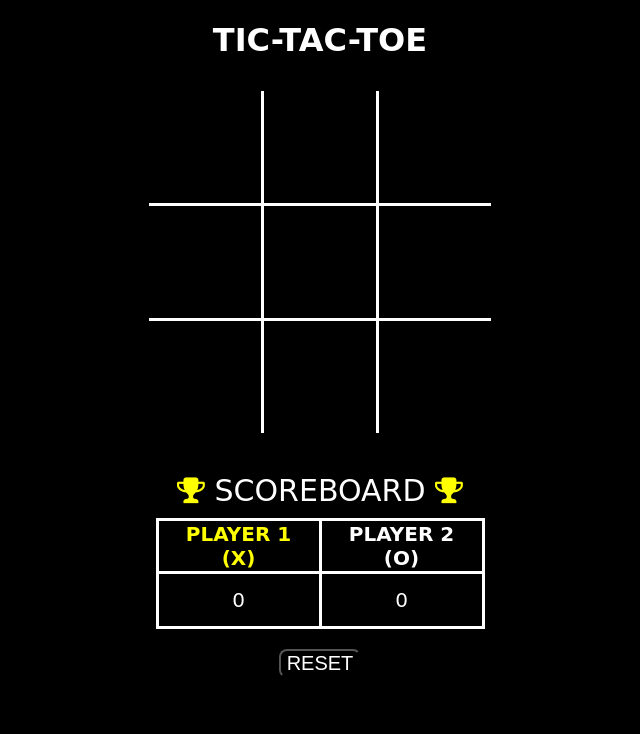
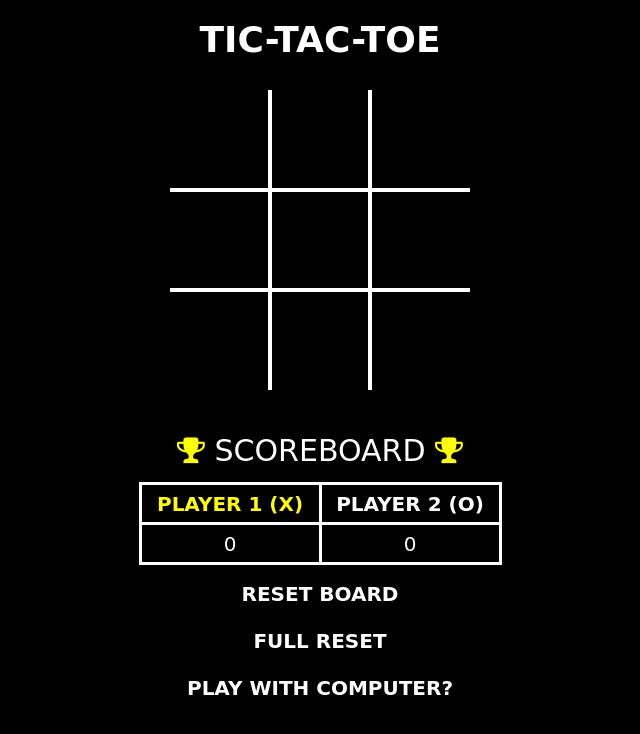
Before and after one commit to kgoel9899/TTT-Web, a plain HTML site: page index.html in a window 1280 px wide. Shown: the whole page, without its empty margins (320-960 px from the left). Drawn offline with nearby package versions, Linux system fonts and the light colour scheme.

Commit message:
added computer

```diff
--- a/a.css
+++ b/a.css
@@ -5,38 +5,43 @@ body {
 }
 h1 {
 	text-align: center;
-	padding-bottom: 10px;
+	padding-bottom: 20px;
 	color: white;
 	font-weight: bold;
 	text-align: center;
 	vertical-align: middle;
 }
-.tab1 td {
-	border:  3px solid white;
-	height:  110px;
-	width:  110px;
-	text-align:  center;
-	font-size:  75px;
+.box {
+	display: flex;
+	align-items: center;
+	justify-content: center;
+	width: 100px;
+	height: 100px;
+	font-weight: bold;
+	font-size: 60px;
+	border: 2px solid white;
+}
+.box:hover {
 	cursor: pointer;
 }
-.tab1 table {
-	border-collapse: collapse;
-	margin: auto;
+.tab1 {
+	display: grid;
+	width: 300px;
+	height: 300px;
+	grid-template-columns: auto auto auto;
+	margin: 0 auto;
 }
-.tab1 table tr td:first-child {
-	border-left: 0;
+#c00, #c01, #c02 {
+	border-top: none;
 }
-.tab1 table tr:first-child td {
-	border-top: 0;
+#c02, #c12, #c22 {
+	border-right: none;
 }
-.tab1 table tr td:last-child {
-	border-right: 0;
+#c00, #c10, #c20 {
+	border-left: none;
 }
-.tab1 table tr:last-child td {
-	border-bottom: 0;
-}
-.styl {
-	color: yellow;
+#c20, #c21, #c22 {
+	border-bottom: none;
 }
 .score {
 	font-size: 30px;
@@ -53,22 +58,38 @@ h1 {
 }
 .tab2 th, td {
 	border:  3px solid white;
-	height:  50px;
-	width:  140px;
+	height:  40px;
+	width:  180px;
 	text-align:  center;
 	font-size:  20px;
 }
 .tab2 th {
 	padding: 0px 10px;
 }
-.btn {
+.butto {
+	display: flex;
+	align-items: center;
+	justify-content: center;
+	flex-direction: column;
 	text-align: center;
-	margin: 20px auto;
+	margin: 10px auto;
 }
-.btn button {
+button {
+	outline: none;
 	font-size: 20px;
 	border-radius: 8px;
-	cursor: pointer;
 	background-color: transparent;
 	color: white;
+	font-weight: bold;
+	padding: 5px;
+	margin-bottom: 8px;
+	border: 0px solid black;
 }
+button:hover {
+	cursor: pointer;
+	background-color: white;
+	color: black;
+}
+.styl {
+	color: yellow;
+}
--- a/a.js
+++ b/a.js
@@ -4,20 +4,58 @@ var wins = -1;
 var heads = document.getElementsByTagName("th");
 var prevturn = 0;
 var turn = prevturn;
+var cmp = 0;
 function func(idd) {
 	// console.log(idd[1]);
 	var i = idd[1] - '0';
 	var j = idd[2] - '0';
-	if(board[i][j] == '.') {
+	if(board[i][j] == '.' && wins == -1) {
+		if(cmp == 1) {
+			turn = 0;
+			prevturn = 0;
+			console.log(cmp);
+			document.getElementById(idd).innerText = symbols[turn];
+			board[i][j] = symbols[turn];
+			var ans = check(symbols[turn]);
+			var d = draw();
+			if(ans === 0) {
+				wins = 0;
+				setTimeout(function() {
+				  	alert("Congratulations, Player 1 won.");
+				}, 10);
+				setTimeout(updsc, 100);
+			} else if(d == 1) {
+				setTimeout(function() {
+				  	alert("Oops, It's a Draw.");
+				}, 10);
+				setTimeout(updsc, 100);
+			} else {
+				computerChance();
+				ans = check('O');
+				d = draw();
+				if(ans === 1) {
+					wins = 1;
+					setTimeout(function() {
+					  	alert("Oops, Computer won.");
+					}, 10);
+					setTimeout(updsc, 100);
+				} else if(d === 1) {
+					setTimeout(function() {
+					  	alert("Oops, It's a Draw.");
+					}, 10);
+					setTimeout(updsc, 100);
+				}
+			}
+		} else {
 			// console.log(turn);
 			document.getElementById(idd).innerText = symbols[turn];
 			// document.getElementById(idd).setAttribute("class", "styl");
 			console.log(heads[0]);
 			if(turn == 0) {
-			heads[1].setAttribute("class", "styl");
+				heads[1].classList.add("styl");
 				heads[0].classList.remove("styl");
 			} else {
-			heads[0].setAttribute("class", "styl");
+				heads[0].classList.add("styl");
 				heads[1].classList.remove("styl");
 			}
 			board[i][j] = symbols[turn];
@@ -28,25 +66,31 @@ function func(idd) {
 				wins = 0;
 				heads[0].classList.remove("styl");
 				heads[1].classList.remove("styl");
+				heads[0].classList.add("styl");
 				setTimeout(function() {
-			  	alert("Congratulations, Player 1" + " won.");
+				  	alert("Congratulations, Player 1 won.");
 				}, 10);
-			setTimeout(reset, 100);
+				setTimeout(updsc, 100);
+				// setTimeout(reset, 100);
 			} else if(ans === 1) { //player 2 wins
 				heads[0].classList.remove("styl");
 				heads[1].classList.remove("styl");
+				heads[1].classList.add("styl");
 				wins = 1;
 				setTimeout(function() {
-			  	alert("Congratulations, Player 2 " + " won.");
+				  	alert("Congratulations, Player 2 won.");
 				}, 10);
-			setTimeout(reset, 100);
+				setTimeout(updsc, 100);
+				// setTimeout(reset, 100);
 			} else if(d === 1) {
 				heads[0].classList.remove("styl");
 				heads[1].classList.remove("styl");
 				setTimeout(function() {
 				  	alert("It's a Draw.");
 				}, 10);
-			setTimeout(reset, 100);
+				setTimeout(updsc, 100);
+				// setTimeout(reset, 100);
+			}
 		}
 	}
 }
@@ -57,9 +101,9 @@ function check(p) {
 	for(var i=0;i<3;i++) {
 		if(board[i][0] === board[i][1] && board[i][1] === board[i][2] && board[i][2] === p) {
 			var id1 = "c" + i + 0, id2 = "c" + i + 1, id3 = "c" + i + 2;
-			document.getElementById(id1).setAttribute("class", "styl");
-			document.getElementById(id2).setAttribute("class", "styl");
-			document.getElementById(id3).setAttribute("class", "styl");
+			document.getElementById(id1).classList.add("styl");
+			document.getElementById(id2).classList.add("styl");
+			document.getElementById(id3).classList.add("styl");
 			flag = 1;
 			break;
 		}
@@ -74,9 +118,9 @@ function check(p) {
 	for(var i=0;i<3;i++) {
 		if(board[0][i] === board[1][i] && board[1][i] === board[2][i] && board[2][i] === p) {
 			var id1 = "c" + 0 + i, id2 = "c" + 1 + i, id3 = "c" + 2 + i;
-			document.getElementById(id1).setAttribute("class", "styl");
-			document.getElementById(id2).setAttribute("class", "styl");
-			document.getElementById(id3).setAttribute("class", "styl");
+			document.getElementById(id1).classList.add("styl");
+			document.getElementById(id2).classList.add("styl");
+			document.getElementById(id3).classList.add("styl");
 			flag = 1;
 			break;
 		}
@@ -90,9 +134,9 @@ function check(p) {
 	}
 	if(board[0][0] === board[1][1] && board[1][1] === board[2][2] && board[2][2] === p) {
 		var id1 = "c" + 0 + 0, id2 = "c" + 1 + 1, id3 = "c" + 2 + 2;
-		document.getElementById(id1).setAttribute("class", "styl");
-		document.getElementById(id2).setAttribute("class", "styl");
-		document.getElementById(id3).setAttribute("class", "styl");
+		document.getElementById(id1).classList.add("styl");
+		document.getElementById(id2).classList.add("styl");
+		document.getElementById(id3).classList.add("styl");
 		flag = 1;
 	}
 	if(flag === 1) {
@@ -104,9 +148,9 @@ function check(p) {
 	}
 	if(board[0][2] === board[1][1] && board[1][1] === board[2][0] && board[2][0] === p) {
 		var id1 = "c" + 0 + 2, id2 = "c" + 1 + 1, id3 = "c" + 2 + 0;
-		document.getElementById(id1).setAttribute("class", "styl");
-		document.getElementById(id2).setAttribute("class", "styl");
-		document.getElementById(id3).setAttribute("class", "styl");
+		document.getElementById(id1).classList.add("styl");
+		document.getElementById(id2).classList.add("styl");
+		document.getElementById(id3).classList.add("styl");
 		flag = 1;
 	}
 	if(flag === 1) {
@@ -118,7 +162,20 @@ function check(p) {
 	}
 }
 
-function reset() {
+function computerChance() {
+	for(var i=0;i<3;i++) {
+		for(var j=0;j<3;j++) {
+			if(board[i][j] === '.') {
+				board[i][j] = 'O';
+				var id1 = "c" + i + j;
+				document.getElementById(id1).innerText = 'O';
+				return;
+			}
+		}
+	}
+}
+
+function updsc() {
 	var psc1, psc2, pi1, pi2;
 	if(wins == 0) {
 		psc1 = document.getElementById("p1score");
@@ -136,7 +193,18 @@ function reset() {
 		pi1 = psc1.innerText;
 		pi2 = psc2.innerText;
 	}
-	var all = document.getElementsByTagName("td");
+	if(wins != -1) {
+		psc1.innerText = (pi1 - '0') + 1;
+		psc2.innerText = pi2;
+	} else {
+		psc1.innerText = pi1;
+		psc2.innerText = pi2;
+	}
+}
+
+function reset() {
+	var all = document.getElementsByClassName("box");
+	// console.log(all);
 	for(var i=0;i<all.length;i++) {
 		all[i].innerText = '';
 		all[i].classList.remove("styl");
@@ -146,21 +214,18 @@ function reset() {
 			board[i][j] = '.';
 		}
 	}
-	if(wins != -1) {
-		psc1.innerText = (pi1 - '0') + 1;
-		psc2.innerText = pi2;
-	} else {
-		psc1.innerText = pi1;
-		psc2.innerText = pi2;
-	}
 	wins = -1;
 	prevturn ^= 1;
 	turn = prevturn;
+	if(cmp == 1) {
+		prevturn = 0;
+		turn = prevturn;
+	}
 	if(turn == 0) {
-		heads[0].setAttribute("class", "styl");
+		heads[0].classList.add("styl");
 		heads[1].classList.remove("styl");
 	} else {
-		heads[1].setAttribute("class", "styl");
+		heads[1].classList.add("styl");
 		heads[0].classList.remove("styl");
 	}
 }
@@ -176,8 +241,27 @@ function draw() {
 	return 1;
 }
 
+function change() {
+	var comp = document.getElementById("namech");
+	if(comp.innerText == "MULTIPLAYER?") {
+		comp.innerText = "PLAY WITH COMPUTER?";
+		heads[1].innerText = "PLAYER 2 (O)";
+		cmp = 0;
+	} else {
+		comp.innerText = "MULTIPLAYER?";
+		heads[1].innerText = "COMPUTER (O)";
+		cmp = 1;
+		heads[0].classList.add("styl");
+		heads[1].classList.remove("styl");
+	}
+	wins = -1;
+	fullrst();
+}
+
 function fullrst() {
-	var all = document.getElementsByTagName("td");
+	var all = document.getElementsByClassName("box");
+	// console.log("heeee");
+	// console.log(all);
 	for(var i=0;i<all.length;i++) {
 		all[i].innerText = '';
 		all[i].classList.remove("styl");
@@ -195,5 +279,5 @@ function fullrst() {
 	psc2.innerText = 0;
 	prevturn = 0;
 	turn = prevturn;
-	heads[0].setAttribute("class", "styl");
+	heads[0].classList.add("styl");
 }
--- a/index.html
+++ b/index.html
@@ -2,41 +2,36 @@
 <html>
 <head>
 	<title>TIC-TAC-TOE</title>
+	<link rel="stylesheet" href="https://maxcdn.bootstrapcdn.com/bootstrap/3.3.7/css/bootstrap.min.css" >
+	<script src="https://ajax.googleapis.com/ajax/libs/jquery/1.12.4/jquery.min.js"></script>
+	<script src="https://maxcdn.bootstrapcdn.com/bootstrap/3.3.7/js/bootstrap.min.js"></script>
 	<link rel="stylesheet" href="a.css">
 	<link rel="stylesheet" href="https://cdnjs.cloudflare.com/ajax/libs/font-awesome/4.7.0/css/font-awesome.min.css">
 	<script src="a.js"></script>
 </head>
 <body>
 	<div class="container">
+		<div class="row">
+			<div class="col-sm-offset-3 col-sm-6">
 				<div class="heading">
 					<h1>TIC-TAC-TOE</h1>
 				</div>
 				<div class="tab1">
-			<table>
-				<tr>
-					<td id="c00" class="box" onclick="func(this.id)"></td>
-					<td id="c01" class="box" onclick="func(this.id)"></td>
-					<td id="c02" class="box" onclick="func(this.id)"></td>
-				</tr>
-				<tr>
-					<td id="c10" class="box" onclick="func(this.id)"></td>
-					<td id="c11" class="box" onclick="func(this.id)"></td>
-					<td id="c12" class="box" onclick="func(this.id)"></td>
-				</tr>
-				<tr>
-					<td id="c20" class="box" onclick="func(this.id)"></td>
-					<td id="c21" class="box" onclick="func(this.id)"></td>
-					<td id="c22" class="box" onclick="func(this.id)"></td>
-				</tr>
-			</table>
+					<div id="c00" class="box" onclick="func(this.id)"></div>
+					<div id="c01" class="box" onclick="func(this.id)"></div>
+					<div id="c02" class="box" onclick="func(this.id)"></div>
+					<div id="c10" class="box" onclick="func(this.id)"></div>
+					<div id="c11" class="box" onclick="func(this.id)"></div>
+					<div id="c12" class="box" onclick="func(this.id)"></div>
+					<div id="c20" class="box" onclick="func(this.id)"></div>
+					<div id="c21" class="box" onclick="func(this.id)"></div>
+					<div id="c22" class="box" onclick="func(this.id)"></div>
 				</div>
-
 				<div class="score">
 					<span class="fa fa-trophy"></span>
 					SCOREBOARD
 					<span class="fa fa-trophy"></span>
 				</div>
-
 				<div class="tab2">
 					<table>
 						<tr>
@@ -49,9 +44,12 @@
 						</tr>
 					</table>
 				</div>
-
-		<div class="btn">
-			<button onclick="fullrst()">RESET</button>
+				<div class="butto">
+					<button onclick="reset()">RESET BOARD</button>
+					<button onclick="fullrst()">FULL RESET</button>
+					<button id="namech" onclick="change()">PLAY WITH COMPUTER?</button>
+				</div>
+			</div>
 		</div>
 	</div>
 
```
Lines whose indentation alone changed are shown as unchanged.
